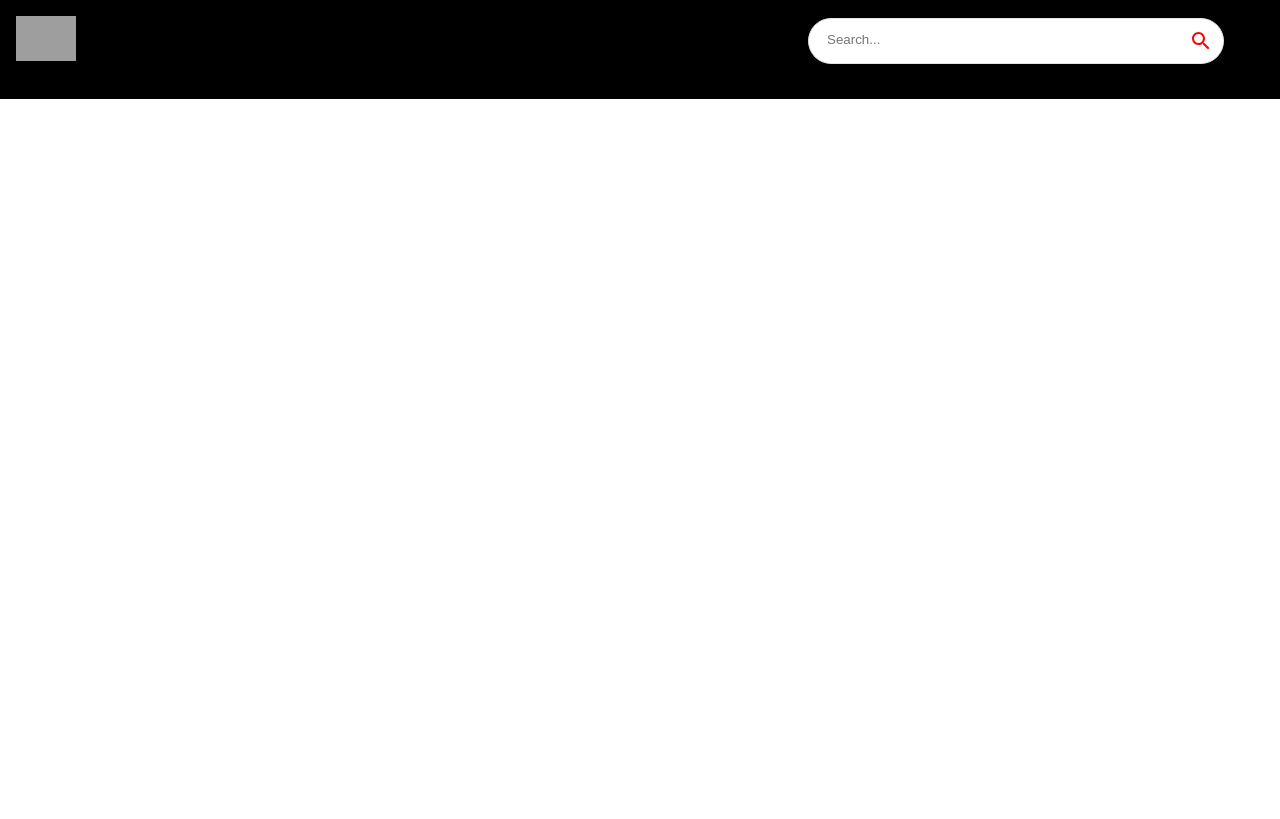
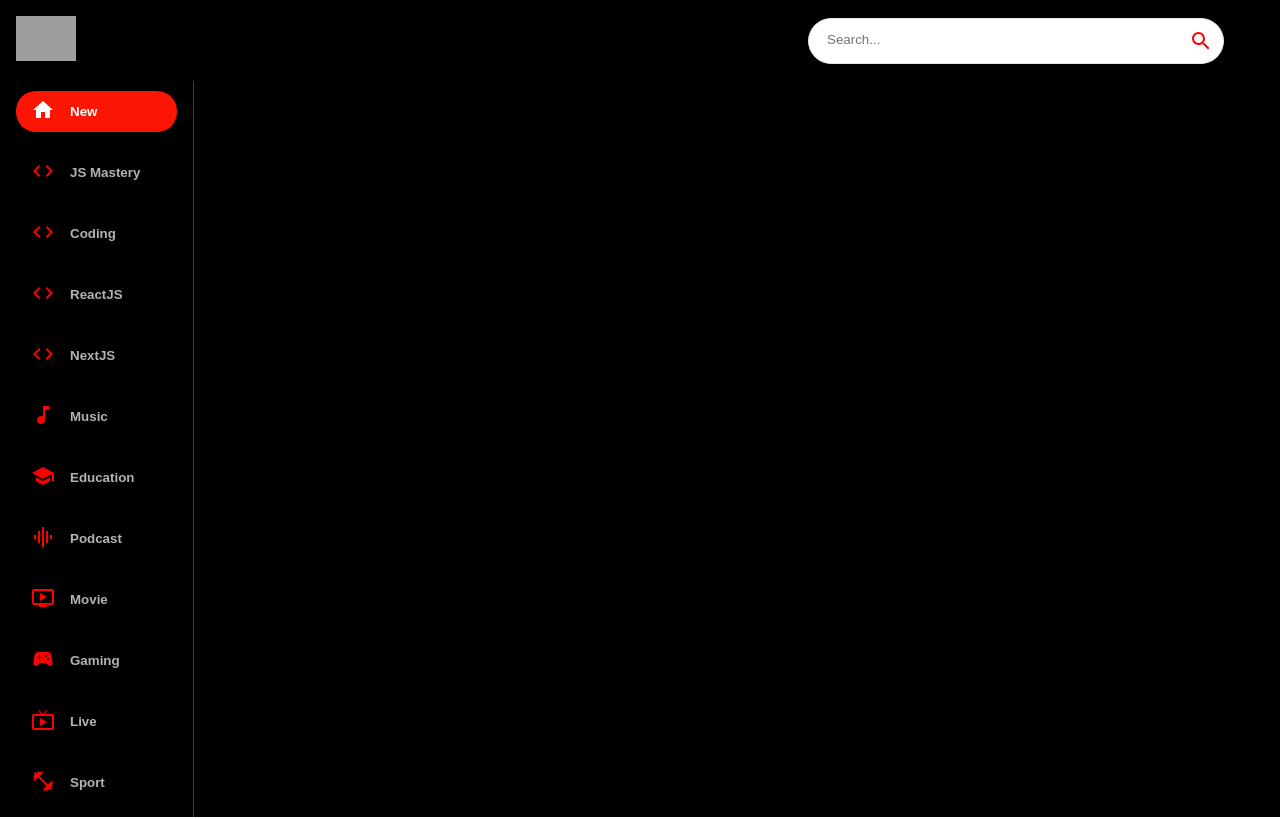
Before and after one commit to enesceb/ReactJS.Youtube.CloneApp.RapidApi.V1, a React (Create React App) app: page / in a window 1280 px wide. Shown: the top 819 px of the page. Built offline with nearby package versions, Linux system fonts and the light colour scheme; grey boxes are pictures that could not be loaded.

Commit message:
Sidebar component styled

```diff
--- a/src/App.js
+++ b/src/App.js
@@ -7,12 +7,12 @@
     <BrowserRouter>
     <Box sx={{backgroundColor: '#000'}}>
     <Navbar/>
+
     <Routes>
         <Route path="/" exact element={<Feed/>} />
         <Route path="/video/:id" exact element={<VideoDetail/>} />
         <Route path="/video/:id" exact element={<ChannelDetail/>} />
         <Route path="/search/:searchTerm" exact element={<SearchFeed/>} />
-
     </Routes>
     </Box>
     </BrowserRouter>
--- a/src/components/Feed.jsx
+++ b/src/components/Feed.jsx
@@ -1,8 +1,22 @@
-import React from 'react'
+import { Box, Stack, Typography } from '@mui/material'
+import { useEffect, useState } from 'react'
+import Sidebar from './Sidebar'
 
 const Feed = () => {
   return (
-    <div>Feed</div>
+  <Stack sx={{flexDirection: {sx:"column", md:"row"}}}>
+    <Box sx={{height: {sx: "auto", md:"92vh"}, borderRight: "1px solid #3d3d3d", px:{sx:0, md:2}}}>
+
+    <Sidebar/>
+
+    <Typography  className='copyright'
+    variant='body2' sx={{mt:1.5, color:"#fff"}}>
+      Copyright 2022 Enes ÇEB
+    </Typography>
+    </Box>
+
+  </Stack>
+
   )
 }
 
--- /dev/null
+++ b/src/components/Sidebar.jsx
@@ -0,0 +1,33 @@
+import { Stack } from '@mui/material'
+import React from 'react'
+import { categories } from '../utils/constants'
+
+const selectedCategory = 'New'
+
+const Sidebar = () => (
+   <Stack
+   direction="row"
+   sx={{
+    overflowY: "auto",
+    height: {sx: 'auto', md:'%95'},
+    flexDirection: {md:'column'},
+   }}
+   >
+    {categories.map((category) => (
+      <button className='category-btn'
+      style={{
+        background: category.name === selectedCategory && '#FC1503',
+        color:"white"
+      }}
+      key={category.name}
+      >
+        <span style={{color: category.name === selectedCategory ? 'white' : 'red', marginRight: '15px'}}>{category.icon}</span>
+        <span style={{opacity: category.name === selectedCategory ? '1': '0.7'}}>{category.name}</span>
+      </button>
+    ))}
+
+   </Stack>
+  )
+
+
+export default Sidebar
--- a/src/components/index.js
+++ b/src/components/index.js
@@ -3,3 +3,4 @@
 export {default as ChannelDetail} from './ChannelDetail'
 export {default as VideoDetail} from './VideoDetail'
 export {default as SearchFeed} from './SearchFeed'
+export {default as Sidebar} from './Sidebar'
```
